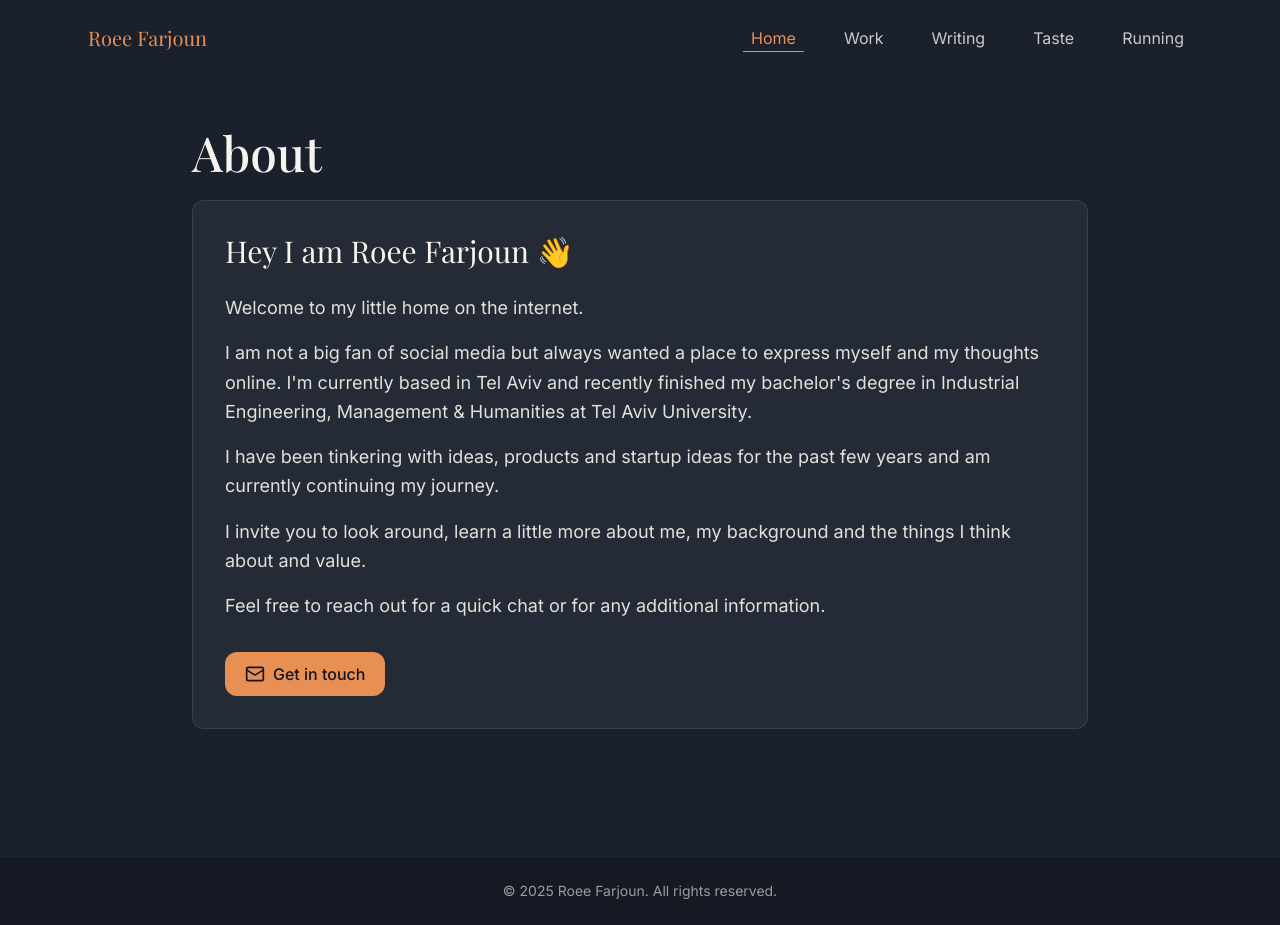
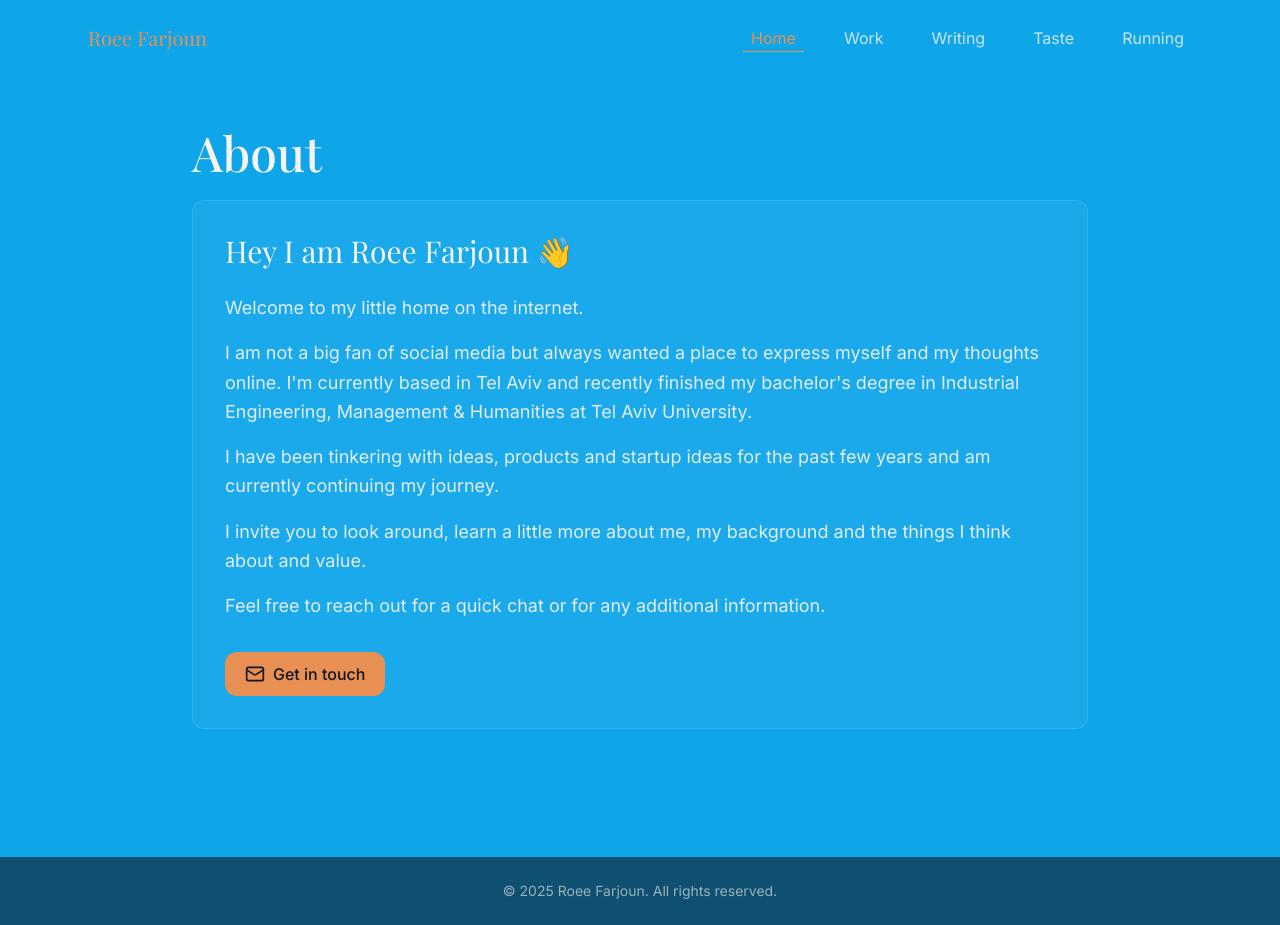
Before and after one commit to roeef24/roee, a React (Vite) app: page / in a window 1280 px wide. Built offline with nearby package versions, Linux system fonts and the light colour scheme; a web font is replaced by a local one.

Commit message:
Change website color scheme
Update the website's color scheme to use a brighter background.

```diff
--- a/src/components/Layout.tsx
+++ b/src/components/Layout.tsx
@@ -8,7 +8,7 @@ interface LayoutProps {
 
 const Layout = ({ children }: LayoutProps) => {
   return (
-    <div className="min-h-screen bg-theme-dark text-theme-light flex flex-col">
+    <div className="min-h-screen bg-bright-blue text-theme-light flex flex-col">
       <NavBar />
       <main className="flex-1">
         {children}
--- a/src/index.css
+++ b/src/index.css
@@ -75,7 +75,7 @@
   }
 
   body {
-    @apply bg-theme-dark text-theme-light antialiased;
+    @apply bg-bright-blue text-theme-light antialiased;
     font-family: 'Inter', sans-serif;
   }
 
--- a/tailwind.config.ts
+++ b/tailwind.config.ts
@@ -1,4 +1,3 @@
-
 import type { Config } from "tailwindcss";
 
 export default {
@@ -70,7 +69,8 @@ export default {
 					'accent': '#E88F53',
 					'accent-light': '#F9B775',
 					'cloud': '#ECE9E1'
-				}
+				},
+				'bright-blue': '#0EA5E9',
 			},
 			borderRadius: {
 				lg: 'var(--radius)',
```
